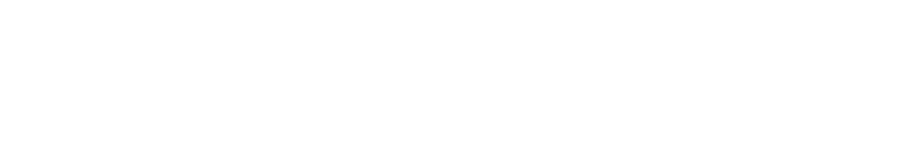
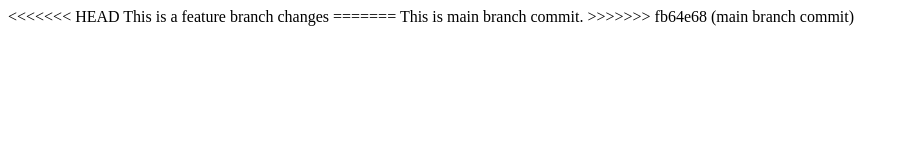
Before and after one commit to rmchecklist/git-playground, a plain HTML site: page index.html in a window 1280 px wide. Shown: the whole page, without its empty margins (0-908 px from the left). Drawn offline with Linux system fonts and the light colour scheme.

Commit message:
update the new commit message

```diff
--- a/index.html
+++ b/index.html
@@ -6,6 +6,10 @@
     <title>Document</title>
 </head>
 <body>
-
+<<<<<<< HEAD
+    This is a feature branch changes
+=======
+    This is main branch commit.
+>>>>>>> fb64e68 (main branch commit)
 </body>
 </html>
```
Also changed, not shown: commands.txt (added).
